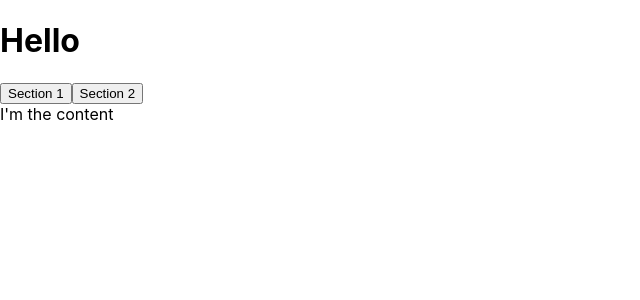
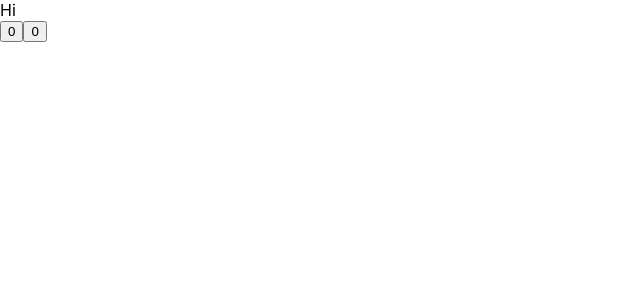
Before and after one commit to onethegarden/react_hooks, a React (Create React App) app: page / in a window 1280 px wide. Shown: the top 300 px of the page, without its empty margins (0-640 px from the left). Built offline with nearby package versions, Linux system fonts and the light colour scheme.

Commit message:
useEffect

```diff
--- a/src/App.js
+++ b/src/App.js
@@ -1,38 +1,15 @@
-import React, {useState} from 'react';
+import React, {useState, useEffect} from 'react';
 import './App.css';
 
-const content =[
-  {
-    tab:"Section 1",
-    content:"I'm the content"
-  },
-  {
-    tab:"Section 2",
-    content:"I'm the content"
-  }
-];
-
-const useTabs = (initialTab, allTabs) => {
-
- const [currentIndex, setCurrentIndex] = useState(initialTab);
-  if(!allTabs || !Array.isArray(allTabs)){
-    return;
-  }else{
-    return{
-      currentItem: allTabs[currentIndex],
-      changeItem:setCurrentIndex
-    };
-  }
-};
 const App = () => {
-  const {currentItem, changeItem} = useTabs(0, content);
+  const sayHello = () => console.log("hello");
+  const [number, setNumber] = useState(0);
+  const[aNumber, setAnumber] = useState(0);
   return (
     <div>
-     <h1> Hello</h1>
-     {content.map((section, index) =>(
-       <button onClick={()=> changeItem(index)}>{section.tab}</button>
-     ))}
-     <div>{currentItem.content}</div>
+      <div>Hi</div>
+      <button onClick={()=>setNumber(number + 1)}>{number}</button>
+      <button onClick={()=>setAnumber(aNumber - 1)}>{aNumber}</button>
     </div>
   );
 }
```
Also changed, not shown: src/nooks/useTabs.js (added, +13 -0 lines).
